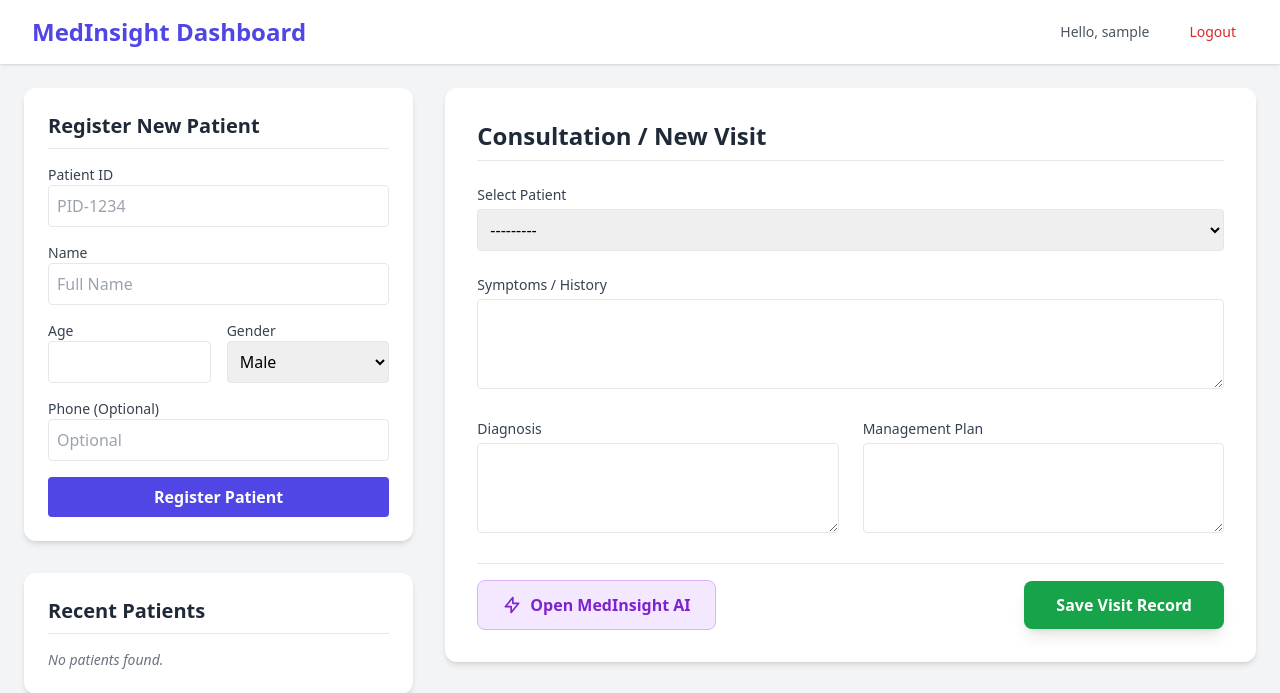
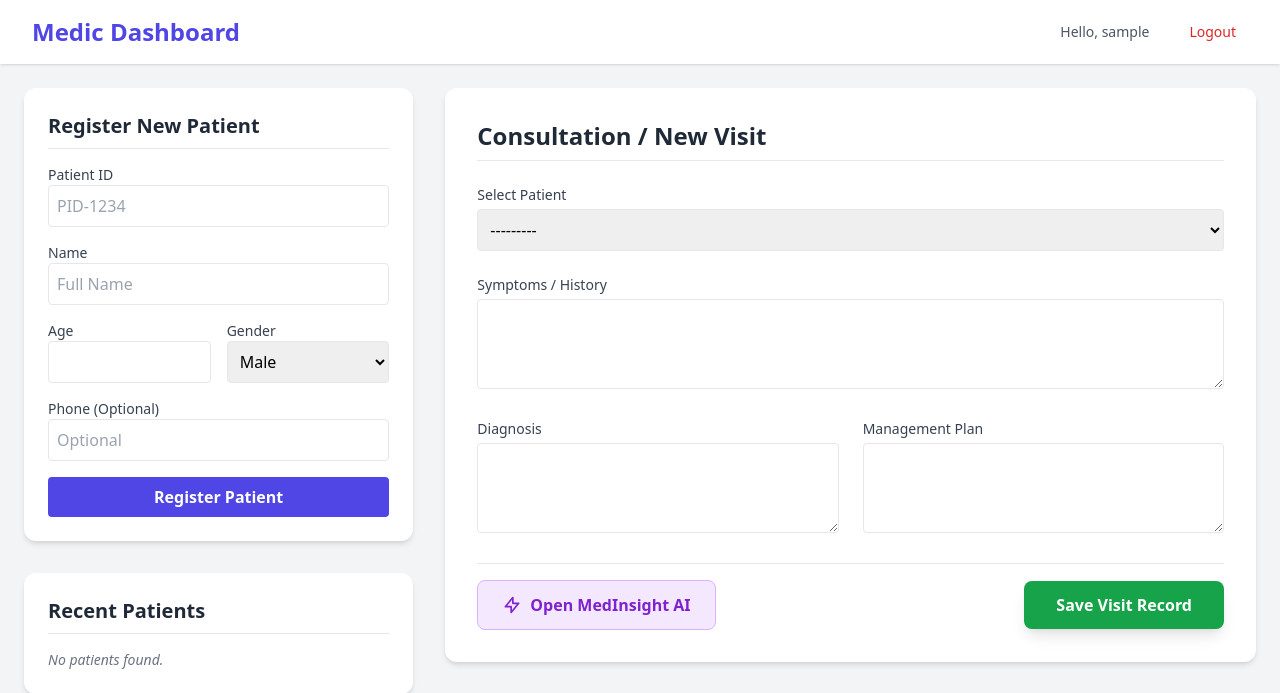
Before and after one commit to Hannah-Nossim/medInsight, a Django app: page /dashboard/ in a window 1280 px wide. Shown: the top 693 px of the page. Run offline with Django 5.2, Linux system fonts and the light colour scheme; the visitor is signed in with stand-in values (Sample User, id 1); data that the repository does not hold is empty; some libraries are stand-ins or nearby versions.

Commit message:
dashboard_clinic fix

```diff
--- a/clinic/templates/clinic/dashboard.html
+++ b/clinic/templates/clinic/dashboard.html
@@ -15,7 +15,7 @@
         <div class="max-w-7xl mx-auto px-4 sm:px-6 lg:px-8">
             <div class="flex justify-between h-16">
                 <div class="flex items-center">
-                    <h1 class="text-2xl font-bold text-indigo-600">MedInsight Dashboard</h1>
+                    <h1 class="text-2xl font-bold text-indigo-600">Medic Dashboard</h1>
                 </div>
                 <div class="flex items-center space-x-4">
                     <span class="text-gray-600 px-3 py-2 text-sm">Hello, {{ request.user.username }}</span>
```
